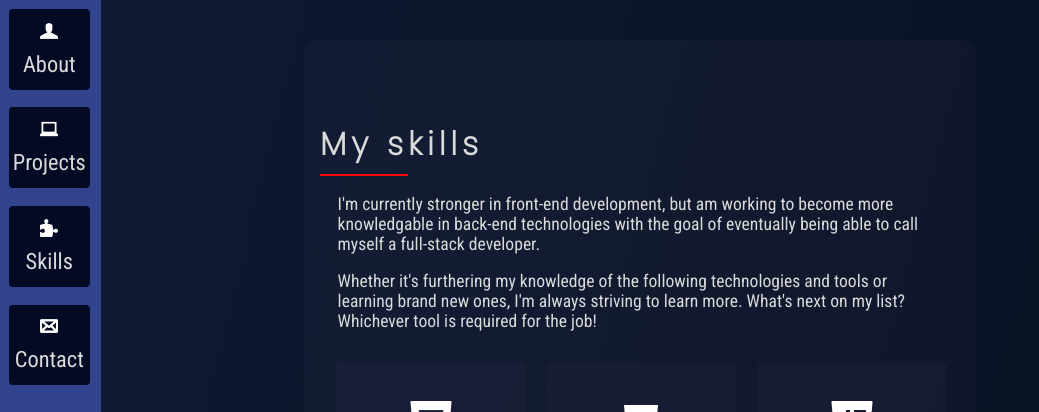
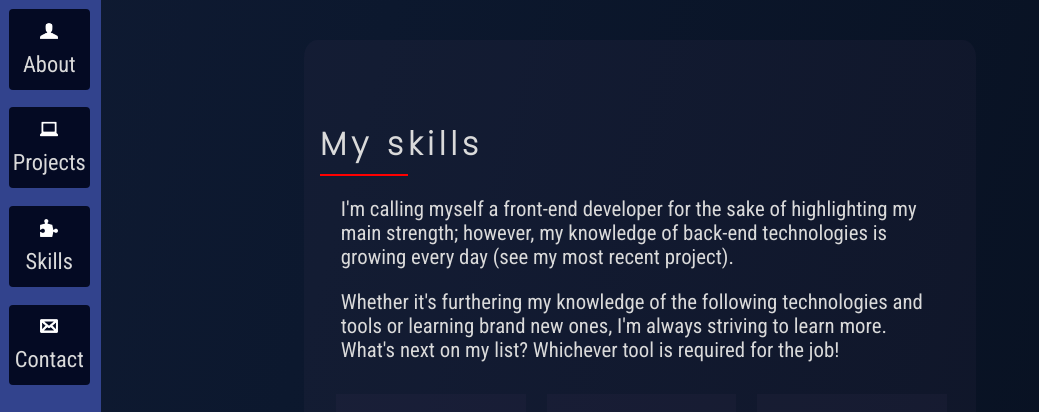
Before and after one commit to uchutanjyo/portfolio-new, a React (Create React App) app: page /skills in a window 1280 px wide. Shown: the top 412 px of the page, without its empty margins (0-1039 px from the left). Built offline with nearby package versions, Linux system fonts and the light colour scheme.

Commit message:
several sass updates, more projects added, Portrait photo changed (but needs to be changed again), link to Blog added

```diff
--- a/src/Home.js
+++ b/src/Home.js
@@ -22,7 +22,7 @@ const Home = () => {
 
 
         </div>
-    <div className='info'>I've been passionate about building web pages from an early age, but only considered web development as a career more recently in life. Since realizing that this is in fact the path I've been looking for all along, I've developed an even stronger passion for creating web apps with clean code, simple yet effective design, and intuitive user experiences.
+    <div className='info'>I've been passionate about building web pages from an early age, but only considered web development as a career more recently in life. Since realizing that this is in fact the path I've been looking for all along, I've developed an even stronger passion for creating web apps with clean code, simple-yet-effective design, and intuitive user experiences.
     </div>
 <div className="info">I'd describe myself as organized, detail-oriented, hard-working, creative and easy-going. I am comfortable with meeting tight deadlines and working under pressure.  A  wide range of work and life experience has shaped me into a resilient person, versatile in every role I've undertaken. I consider Web development to be the next big challenge in my life; I'm very excited to get started in my first position!   </div>
 
--- a/src/Projects.js
+++ b/src/Projects.js
@@ -23,10 +23,13 @@ const Projects = () => {
     <div className="project-info">
     <div className="project-actual-info">
           <div>
-            Online shop selling essential items. Full-stack application with shopping cart functionality. Back-end created with Express.js, connected to MySQL database. Front-end created with React.
+            An online shop selling essential items. Full-stack application with shopping cart functionality. User can search for products by name (currently not by category - coming soon) and add items to (currently COMMUNAL) shopping cart. Items can also be deleted from the shopping cart.
+          </div>
+
+           <div>This single-page app was created with React hooks, functional components, and React router. The front end makes Axios GET and POST requests to a REST API created with Express.js, connected to a MySQL database. Deployed to Netlify and Heroku.
           </div>
           <div>
-           <b> A few things are still a work in progress:</b> unique user shopping cart, user login/authentication, optimizing app speed, refactor to make use of React components as much as possible.
+           <b> A few things are still a work in progress:</b> unique user shopping cart, user login/authentication, optimizing app speed (currently, state is not updating quickly enough when adding/deleting cart items), refactor to make use of React components as much as possible, add search-by-category functionality, 'Featured Product of the day' functionality, make mobile + higher resolution responsive. All coming very soon!
       </div>
       </div>
     <div className="project-viewcode">
@@ -58,7 +61,7 @@ const Projects = () => {
           </div>
     <div className="project-viewcode">
     <form action="http://mitehole.bandcamp.com">
-    <a href="https://github.com/uchutanjyo/mite" title="view code">view code<img src={require('./styles/github.png')} /></a>
+    <a href="" title="view code">view code<img src={require('./styles/github.png')} /></a>
     </form>
     </div>
     </div>
--- a/src/Skills.js
+++ b/src/Skills.js
@@ -12,7 +12,7 @@ const Skills = () => {
     <div className="underline"></div>
     </div>
 <div className='skills-info'>
-<div> I'm currently stronger in front-end development, but am working to become more knowledgable in back-end technologies with the goal of eventually being able to call myself a full-stack developer.</div>
+<div> I'm calling myself a front-end developer for the sake of highlighting my main strength; however, my knowledge of back-end technologies is growing every day (see my most recent project).</div>
 <div> Whether it's furthering my knowledge of the following technologies and tools or learning brand new ones, I'm always striving to learn more. What's next on my list? Whichever tool is required for the job! </div> </div>
      <div className="skills-container">
     <div className="skill-container">
@@ -61,6 +61,7 @@ const Skills = () => {
         <img src={require('./assets/mysql.png')} />
       </div>
       <div className="skill-title">MySQL</div>
+      <div className="skill-title">Sequelize</div>
            </div>
 
 
--- a/src/styles/App.css
+++ b/src/styles/App.css
@@ -419,7 +419,7 @@ body {
 .skills-info {
   margin-right: 1em;
   margin-left: 1em;
-  font-size: 1.1em;
+  font-size: 1.3em;
 }
 
 .skills-info div {
@@ -678,6 +678,7 @@ body {
       -ms-flex-direction: column;
           flex-direction: column;
   width: 100%;
+  font-size: 1em;
 }
 
 @media all and (min-width: 900px) {
--- a/src/styles/App.scss
+++ b/src/styles/App.scss
@@ -346,7 +346,7 @@ img {
 .skills-info {
 margin-right: 1em;
 margin-left: 1em;
-font-size: 1.1em;
+font-size: 1.3em;
 
 div {
     margin-top: 1em;
@@ -557,6 +557,7 @@ width: 85vw;
 
 .project-actual-info {
     flex-direction: column;
+
 }
 
 .project-viewcode {
@@ -591,7 +592,8 @@ img {
 
 .project-actual-info{
     flex-direction: column;
-    width: 100%
+    width: 100%;
+    font-size: 1em;
 }
 
  @media all and (min-width: 900px) {
```
Also changed, not shown: public/manifest.json, 2 other files (tests, documents, lock files or other folders).
